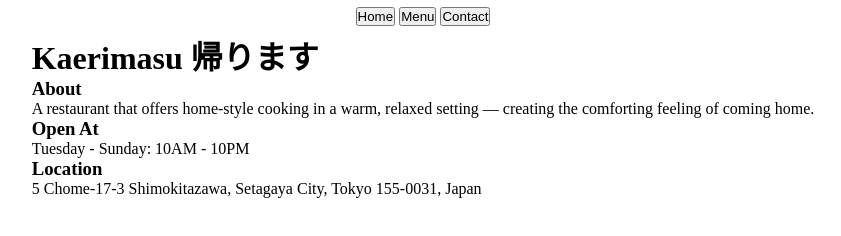
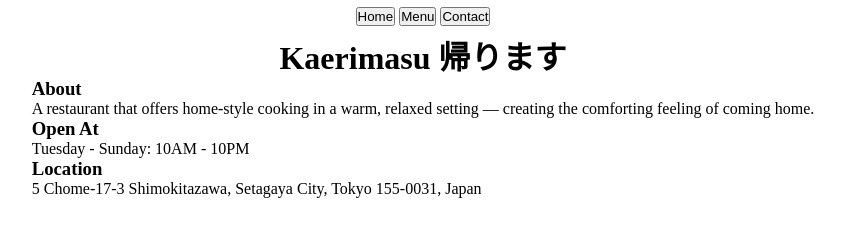
Before and after one commit to shalamaqf/Restaurant-Page, a website built with webpack: page src/template.html in a window 1280 px wide. Shown: the whole page, without its empty margins (217-1058 px from the left). Built offline with nearby package versions, Linux system fonts and the light colour scheme.

Commit message:
Layout the home page

```diff
--- a/src/style.css
+++ b/src/style.css
@@ -37,3 +37,26 @@ header {
     width: 100%;
     max-width: 1200px;
 }
+
+
+/* LAYOUT HOME PAGE */
+.homeContainer {
+    display: flex;
+    flex-direction: column;
+    justify-content: center;
+    align-items: start;
+}
+
+.titleContainer {
+    display: flex;
+    justify-content: center;
+    align-items: center;
+    align-self: center;
+}
+
+.container {
+    display: flex;
+    flex-direction: column;
+    justify-content: center;
+    align-items: start;
+}
```
